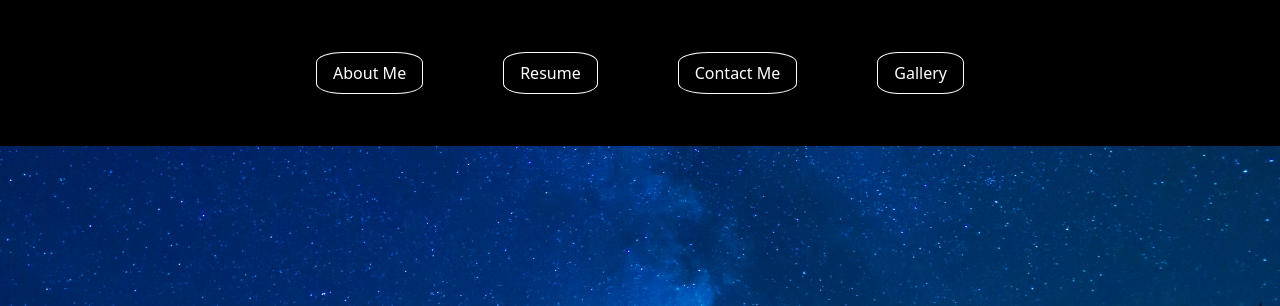
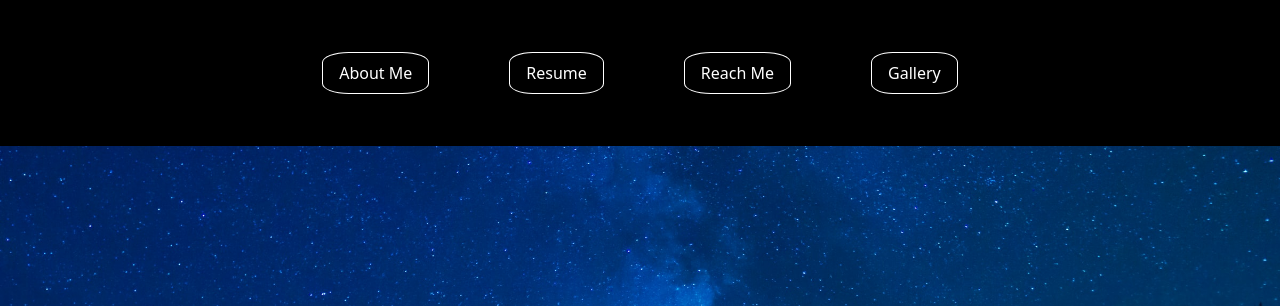
Before and after one commit to JesusAranda-Mata/CP-Portfolio, a plain HTML site: page index.html in a window 1280 px wide. Shown: the top 306 px of the page. Drawn offline with nearby package versions, Linux system fonts and the light colour scheme.

Commit message:
frist commit fore the reach me page

```diff
--- a/index.html
+++ b/index.html
@@ -20,7 +20,7 @@
                 <a class="nav-link" href="./resume/resumeIndex.html">Resume</a>
                 </li>
                 <li class="nav-item">
-                <a class="nav-link" href="#">Contact Me</a>
+                <a class="nav-link" href="#">Reach Me</a>
                 </li>
                 <li class="nav-item">
                 <a class="nav-link" href="#">Gallery</a>
```
Also changed, not shown: reach-me/reachIndex.html (added), reach-me/reachStyle.css (added).
